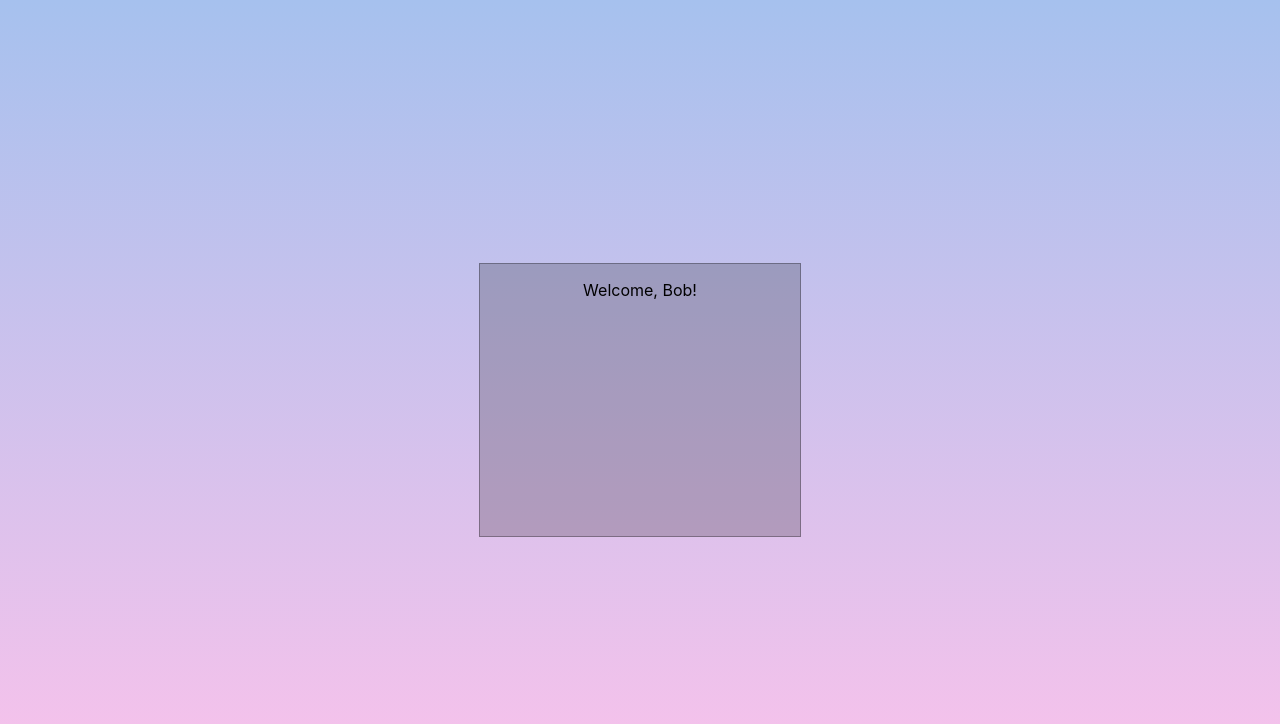
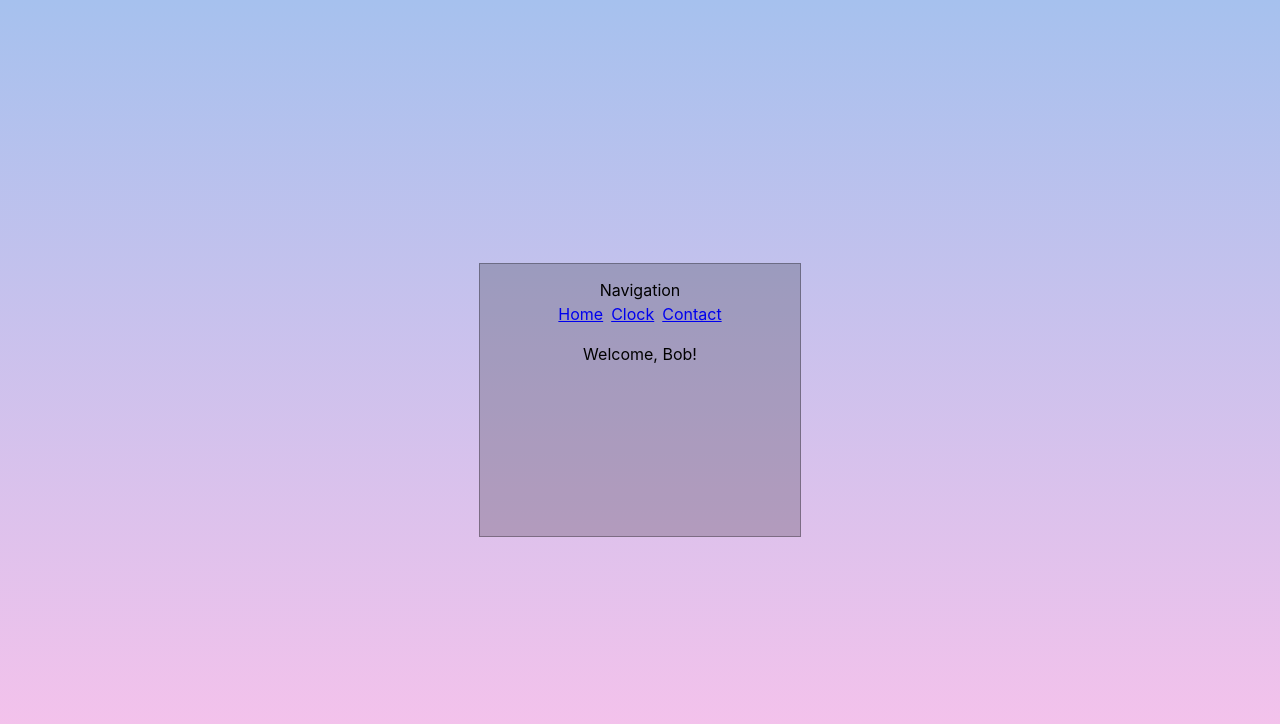
Before and after one commit to bomazani/Welcome, a React (Create React App) app: page / in a window 1280 px wide. Shown: the top 724 px of the page. Built offline with nearby package versions, Linux system fonts and the light colour scheme.

Commit message:
Created a 'Navigation' component.

```diff
--- a/src/App.js
+++ b/src/App.js
@@ -6,11 +6,13 @@ import Welcome from './components/welcome/Welcome';
 import Howdy from './components/howdy/howdy';
 import Clock from './components/clock/Clock';
 import Contact from './components/contact/Contact.js';
+import Navigation from './components/navigation/Navigation';
 
 function App() {
   return (
 
     <div className="App">
+        <Navigation />
         {/* <Welcome name="Bob" /> */}
         <Route
           exact
--- a/src/components/clock/Clock.js
+++ b/src/components/clock/Clock.js
@@ -1,5 +1,4 @@
 import React, { Component } from 'react';
-import { BrowserRouter as Router, Route, Link } from "react-router-dom";
 
 class Clock extends Component {
     constructor(props) {
--- a/src/components/contact/Contact.js
+++ b/src/components/contact/Contact.js
@@ -1,5 +1,4 @@
 import React, { Component } from 'react';
-import { BrowserRouter as Router, Route, Link } from "react-router-dom";
 
 class Contact extends Component {
   constructor(props) {
--- a/src/components/howdy/howdy.js
+++ b/src/components/howdy/howdy.js
@@ -1,5 +1,4 @@
 import React from 'react';
-import { BrowserRouter as Router, Route, Link } from "react-router-dom";
 
 function Howdy(props) {
     return (
--- /dev/null
+++ b/src/components/navigation/Navigation.js
@@ -0,0 +1,17 @@
+import React from 'react';
+import { Link } from 'react-router-dom';
+
+function Navigation(props) {
+    return (
+        <div className="Navigation">
+            Navigation
+            <ul>
+                <li><Link to="/">Home</Link></li>
+                <li><Link to="/clock">Clock</Link></li>
+                <li><Link to="/contact">Contact</Link></li>
+            </ul>
+        </div>
+    )
+}
+
+export default Navigation;
--- a/src/components/welcome/Welcome.js
+++ b/src/components/welcome/Welcome.js
@@ -1,5 +1,4 @@
 import React from 'react';
-import { BrowserRouter as Router, Route, Link } from "react-router-dom";
 
 function Welcome(props) {
     return (
```
